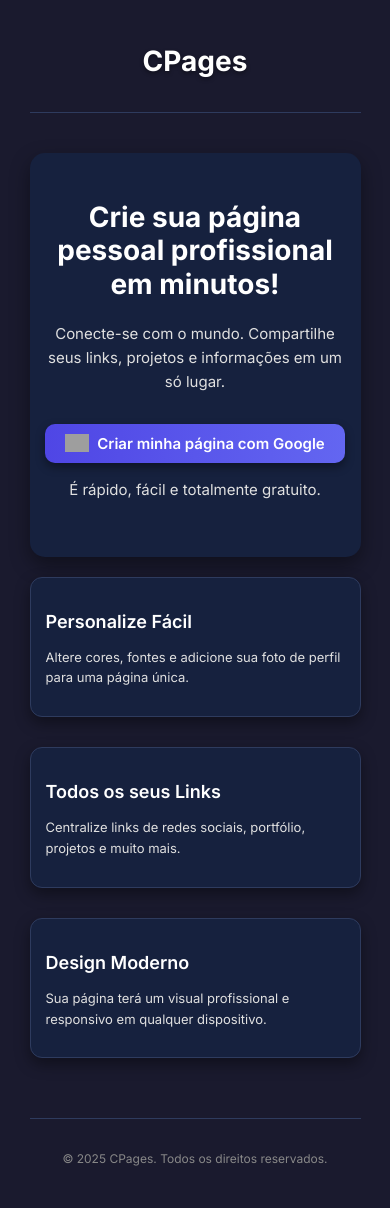
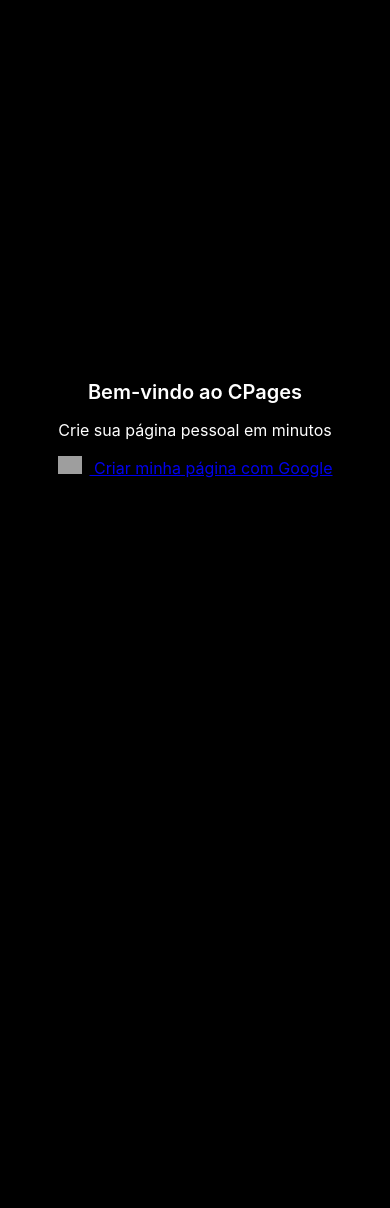
Before and after one commit to cayo-pereira/meu-linktree, a Flask app: page / in a window 390 px wide. After the commit the page ends 478 px from the top, so only its background shows below. Run offline with Flask 3, Linux system fonts and the light colour scheme; grey boxes are pictures that could not be loaded.

Commit message:
Revert "Estética página index.html"
This reverts commit d9bf1733882c51c6081b77d7d5342e712cbacaa6.

```diff
--- a/static/style.css
+++ b/static/style.css
@@ -1,280 +1,191 @@
-/* Importa a fonte Inter do Google Fonts */
-@import url('https://fonts.googleapis.com/css2?family=Inter:wght@300;400;500;600;700&display=swap');
-
-/* Variáveis CSS para cores e sombras, facilitando a manutenção e consistência */
-:root {
-    --bg-color: #1a1a2e; /* Cor de fundo escura */
-    --card-bg: #16213e; /* Cor de fundo dos cards/componentes */
-    --text-color: #e0e0e0; /* Cor do texto principal */
-    --heading-color: #ffffff; /* Cor dos títulos */
-    --accent-color: #0f3460; /* Cor de destaque (similar ao azul do painel) */
-    --button-gradient: linear-gradient(90deg, #4f46e5 0%, #6366f1 100%); /* Gradiente para botões */
-    --button-hover-gradient: linear-gradient(90deg, #4338ca 0%, #4f46e5 100%); /* Gradiente hover */
-    --border-color: #2e3b5e; /* Cor da borda */
-    --shadow-light: rgba(0, 0, 0, 0.2);
-    --shadow-dark: rgba(0, 0, 0, 0.4);
+/* Escurecer background */
+body::before {
+  content: '';
+  position: fixed;
+  top: 0;
+  left: 0;
+  right: 0;
+  bottom: 0;
+  background: rgba(0, 0, 0, 0.5);
+  z-index: -1;
 }
 
 body {
   margin: 0;
   font-family: 'Inter', sans-serif;
-    background-color: var(--bg-color);
-    color: var(--text-color);
+  background-color: #000;
+  color: #fff;
   display: flex;
   justify-content: center;
   align-items: center;
   min-height: 100vh;
-    box-sizing: border-box; /* Garante que padding e border sejam incluídos na largura/altura total */
+  opacity: 1;
+  transition: opacity 0.5s;
 }
 
-.main-container {
+.container {
+  text-align: center;
   width: 90%;
-    max-width: 1200px; /* Aumenta a largura máxima para um design mais aberto */
+  max-width: 400px;
   padding: 20px;
-    box-sizing: border-box;
-    text-align: center;
-    display: flex;
-    flex-direction: column;
-    align-items: center;
-    gap: 40px; /* Espaçamento entre as seções */
+  margin: 0 auto;
 }
 
-/* Header */
-.header {
-    width: 100%;
-    padding: 15px 0;
-    border-bottom: 1px solid var(--border-color);
+.profile-pic {
+  width: 150px;
+  height: 150px;
+  object-fit: cover;
+  border-radius: 50%;
+  border: 3px solid #fff;
+  box-shadow: 0 2px 10px rgba(0,0,0,0.1);
+  margin-bottom: 15px;
+}
+
+h1 {
+  font-size: 24px;
+  font-weight: 600;
   margin-bottom: 20px;
 }
 
-.logo {
-    font-size: 36px;
-    font-weight: 700;
-    color: var(--heading-color);
-    text-shadow: 0 2px 4px var(--shadow-dark);
+.social-icons {
+  display: flex;
+  justify-content: center;
+  gap: 15px;
+  margin-bottom: 30px;
+  flex-wrap: wrap;
 }
 
-/* Hero Section */
-.hero-section {
-    padding: 40px 20px;
-    background: var(--card-bg);
-    border-radius: 15px;
-    box-shadow: 0 8px 20px var(--shadow-dark);
-    animation: fadeInScale 0.8s ease-out; /* Animação de entrada */
-    width: 100%;
-    max-width: 700px; /* Limita a largura para melhor leitura */
-    box-sizing: border-box;
+.social-icons a {
+  color: white;
+  font-size: 20px;
+  transition: all 0.3s ease;
+  margin: 0 10px;
 }
 
-.hero-section h2 {
-    font-size: 42px;
-    font-weight: 700;
-    color: var(--heading-color);
-    margin-bottom: 20px;
-    line-height: 1.2;
+.social-icons a:hover {
+  transform: scale(1.5);
 }
 
-.hero-section p {
-    font-size: 18px;
-    line-height: 1.6;
-    margin-bottom: 30px;
-    color: var(--text-color);
-}
-
-.btn-primary {
-    display: inline-flex;
-    align-items: center;
-    padding: 15px 30px;
-    background: var(--button-gradient);
+.link-button {
+  display: block;
+  width: 100%;
+  max-width: 350px;
+  padding: 14px;
+  margin: 20px auto 10px;
+  background-color: #4CAF50;
   color: white;
   text-decoration: none;
   border-radius: 10px;
-    font-size: 18px;
-    font-weight: 600;
-    transition: all 0.3s ease;
-    box-shadow: 0 4px 10px var(--shadow-dark);
-    border: none;
-    cursor: pointer;
+  font-size: 16px;
+  font-weight: 500;
+  transition: background 0.3s ease;
 }
 
-.btn-primary:hover {
-    background: var(--button-hover-gradient);
-    transform: translateY(-3px);
-    box-shadow: 0 6px 15px var(--shadow-dark);
+.link-button:hover {
+  background-color: #025206;
 }
 
-.google-icon {
-    height: 24px; /* Aumenta o tamanho do ícone */
-    margin-right: 12px;
+footer {
+  margin-top: 30px;
+  font-size: 12px;
+  color: #666;
 }
 
-.small-text {
-    font-size: 14px;
-    color: #a0a0a0;
-    margin-top: 15px;
+.social-icons a img.icon {
+  width: 30px;
+  height: 30px;
+  object-fit: contain;
 }
 
-/* Features Section */
-.features-section {
-    display: grid;
-    grid-template-columns: repeat(auto-fit, minmax(280px, 1fr)); /* Layout responsivo de grid */
-    gap: 30px;
-    width: 100%;
+.bio {
+  font-size: 16px;
+  white-space: pre-line;
+  color: #ccc;
+  margin-bottom: 20px;
 }
 
-.feature-card {
-    background: var(--card-bg);
-    padding: 30px;
-    border-radius: 12px;
-    box-shadow: 0 6px 15px var(--shadow-dark);
-    text-align: left;
-    transition: transform 0.3s ease, box-shadow 0.3s ease;
-    border: 1px solid var(--border-color);
+
+.link-button-custom {
+  display: block;
+  width: 100%;
+  max-width: 350px;
+  padding: 14px;
+  margin: 10px auto;
+  color: white;
+  text-align: center;
+  text-decoration: none;
+  font-size: 16px;
+  font-weight: 500;
+  transition: all 0.3s ease;
 }
 
-.feature-card:hover {
-    transform: translateY(-5px);
-    box-shadow: 0 10px 25px var(--shadow-dark);
+.custom-buttons-container {
+    margin-top: 20px;
 }
 
-.feature-card h3 {
-    font-size: 24px;
-    color: var(--heading-color);
-    margin-bottom: 15px;
-    font-weight: 600;
+/* Media Queries para responsividade */
+@media (max-width: 768px) {
+  .container {
+    width: 95%;
+    padding: 15px;
   }
 
-.feature-card p {
-    font-size: 16px;
-    line-height: 1.6;
-    color: var(--text-color);
+  .profile-pic {
+    width: 120px;
+    height: 120px;
   }
 
-/* Footer */
-.footer {
-    width: 100%;
-    padding: 20px 0;
-    border-top: 1px solid var(--border-color);
-    margin-top: 40px;
-    font-size: 14px;
-    color: #888;
+  h1 {
+    font-size: 22px;
   }
 
-/* Animações */
-@keyframes fadeInScale {
-    from {
-        opacity: 0;
-        transform: scale(0.95);
-    }
-    to {
-        opacity: 1;
-        transform: scale(1);
-    }
+  .social-icons {
+    gap: 12px;
+    margin-bottom: 25px;
   }
 
-/* Media Queries para Responsividade */
-@media (max-width: 1024px) {
-    .main-container {
-        gap: 30px;
+  .social-icons a img.icon {
+    width: 28px;
+    height: 28px;
   }
-    .hero-section h2 {
-        font-size: 38px;
-    }
-    .hero-section p {
-        font-size: 17px;
-    }
-    .btn-primary {
-        padding: 14px 28px;
-        font-size: 17px;
-    }
-    .feature-card {
-        padding: 25px;
-    }
-    .feature-card h3 {
-        font-size: 22px;
-    }
-    .feature-card p {
+
+  .link-button {
+    padding: 12px;
     font-size: 15px;
   }
 }
 
-@media (max-width: 768px) {
-    .main-container {
-        padding: 15px;
-        gap: 25px;
+@media (max-width: 480px) {
+  .container {
+    padding: 10px;
   }
-    .logo {
-        font-size: 32px;
+
+  .profile-pic {
+    width: 100px;
+    height: 100px;
   }
-    .hero-section {
-        padding: 30px 15px;
+
+  h1 {
+    font-size: 20px;
+    margin-bottom: 15px;
   }
-    .hero-section h2 {
-        font-size: 32px;
+
+  .social-icons {
+    gap: 10px;
+    margin-bottom: 20px;
   }
-    .hero-section p {
-        font-size: 16px;
+
+  .social-icons a img.icon {
+    width: 25px;
+    height: 25px;
   }
-    .btn-primary {
-        padding: 12px 25px;
-        font-size: 16px;
-    }
-    .google-icon {
-        height: 20px;
-        margin-right: 10px;
-    }
-    .features-section {
-        grid-template-columns: 1fr; /* Uma coluna em telas menores */
-    }
-    .feature-card {
-        padding: 20px;
-    }
-    .feature-card h3 {
-        font-size: 20px;
-    }
-    .feature-card p {
+
+  .link-button {
+    padding: 10px;
     font-size: 14px;
   }
-}
 
-@media (max-width: 480px) {
-    .main-container {
-        padding: 10px;
-        gap: 20px;
-    }
-    .logo {
-        font-size: 28px;
-    }
-    .hero-section {
-        padding: 25px 10px;
-    }
-    .hero-section h2 {
-        font-size: 28px;
-    }
-    .hero-section p {
-        font-size: 15px;
-    }
-    .btn-primary {
-        padding: 10px 20px;
-        font-size: 15px;
-    }
-    .google-icon {
-        height: 18px;
-        margin-right: 8px;
-    }
-    .small-text {
-        font-size: 12px;
-    }
-    .feature-card {
-        padding: 15px;
-    }
-    .feature-card h3 {
-        font-size: 18px;
-    }
-    .feature-card p {
-        font-size: 13px;
-    }
-    .footer {
-        font-size: 12px;
+  footer {
+    margin-top: 30px;
   }
 }
--- a/templates/index.html
+++ b/templates/index.html
@@ -3,45 +3,18 @@
 <head>
   <meta charset="UTF-8">
   <meta name="viewport" content="width=device-width, initial-scale=1.0">
-    <title>CPages - Crie sua página pessoal em minutos</title>
+  <title>CPages - Sua página pessoal</title>
   <link rel="stylesheet" href="{{ url_for('static', filename='style.css') }}">
-    <link href="https://fonts.googleapis.com/css2?family=Inter:wght@300;400;500;600;700&display=swap" rel="stylesheet">
 </head>
 <body>
-    <div class="main-container">
-        <header class="header">
-            <h1 class="logo">CPages</h1>
-        </header>
+  <div class="container">
+    <h1>Bem-vindo ao CPages</h1>
+    <p>Crie sua página pessoal em minutos</p>
 
-        <section class="hero-section">
-            <h2>Crie sua página pessoal profissional em minutos!</h2>
-            <p>Conecte-se com o mundo. Compartilhe seus links, projetos e informações em um só lugar.</p>
-
-            <a href="{{ url_for('login_google') }}" class="btn-primary">
-                <img src="https://cdn.jsdelivr.net/gh/devicons/devicon/icons/google/google-original.svg" alt="Google" class="google-icon">
+    <a href="{{ url_for('login_google') }}" class="btn-google-login">
+      <img src="https://cdn.jsdelivr.net/gh/devicons/devicon/icons/google/google-original.svg" alt="Google" style="height: 18px; margin-right: 8px;">
       Criar minha página com Google
     </a>
-            <p class="small-text">É rápido, fácil e totalmente gratuito.</p>
-        </section>
-
-        <section class="features-section">
-            <div class="feature-card">
-                <h3>Personalize Fácil</h3>
-                <p>Altere cores, fontes e adicione sua foto de perfil para uma página única.</p>
-            </div>
-            <div class="feature-card">
-                <h3>Todos os seus Links</h3>
-                <p>Centralize links de redes sociais, portfólio, projetos e muito mais.</p>
-            </div>
-            <div class="feature-card">
-                <h3>Design Moderno</h3>
-                <p>Sua página terá um visual profissional e responsivo em qualquer dispositivo.</p>
-            </div>
-        </section>
-
-        <footer class="footer">
-            <p>&copy; 2025 CPages. Todos os direitos reservados.</p>
-        </footer>
   </div>
 </body>
 </html>
```
Lines whose indentation alone changed are shown as unchanged.
